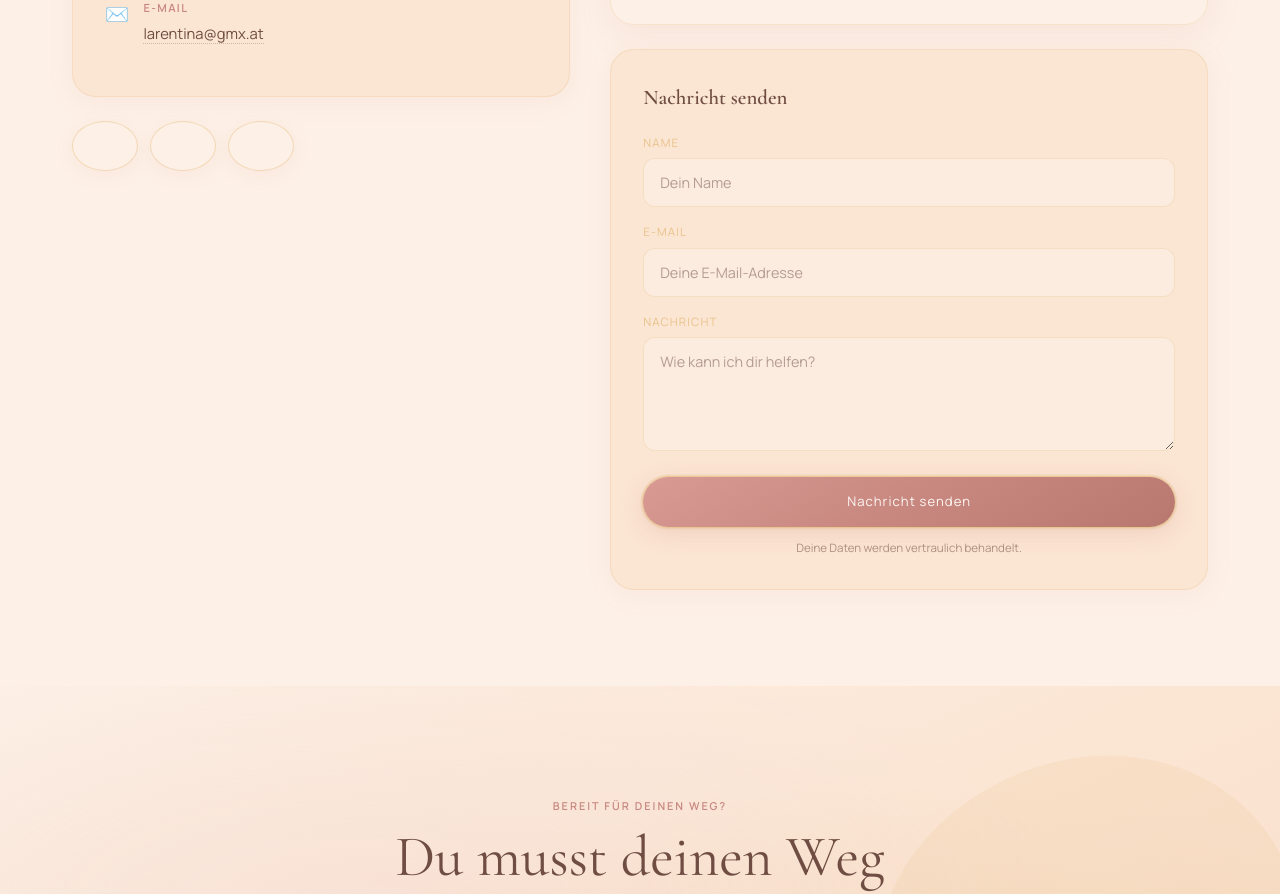
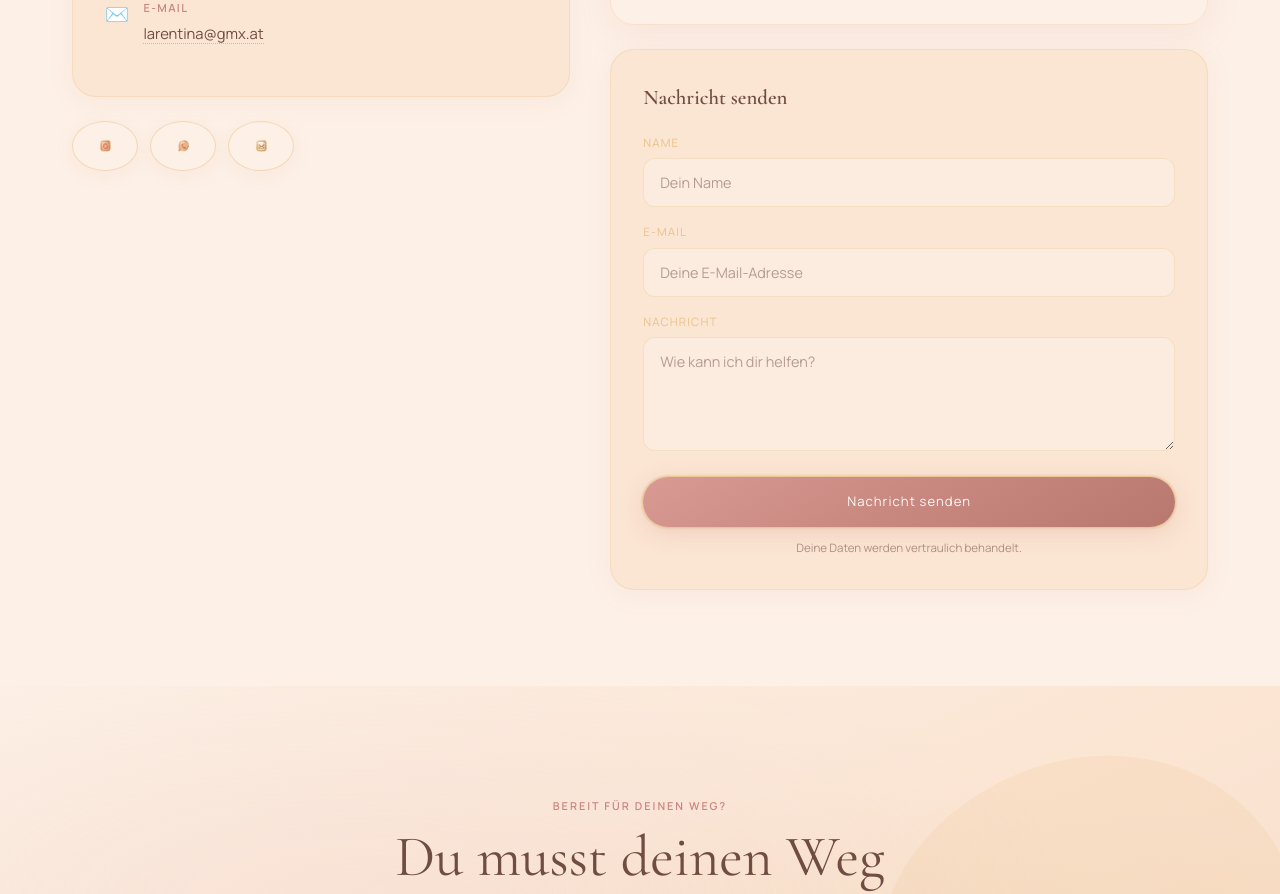
Before and after one commit to eroldfps/Larentina1, a React (Vite) app: page / in a window 1280 px wide. Shown: the part 7760-8654 px from the top of the page. Built offline with nearby package versions, Linux system fonts and the light colour scheme; grey boxes are pictures that could not be loaded.

Commit message:
add new testimonial

```diff
--- a/src/App.jsx
+++ b/src/App.jsx
@@ -1285,7 +1285,7 @@ function KontaktSection() {
                     textDecoration: "none",
                     boxShadow: "0 4px 18px rgba(217,154,147,0.10)",
                   }}>
-                    <img src={s.img} alt={s.label} style={{ width: 24, height: 24, objectFit: "contain" }} />
+                                        <img src={s.img} alt={s.label} style={{ width: "24px", height: "24px", minWidth: "24px", minHeight: "24px", flexShrink: 0, objectFit: "contain", display: "block" }} />
                   </a>
                 ))}
               </div>
```
